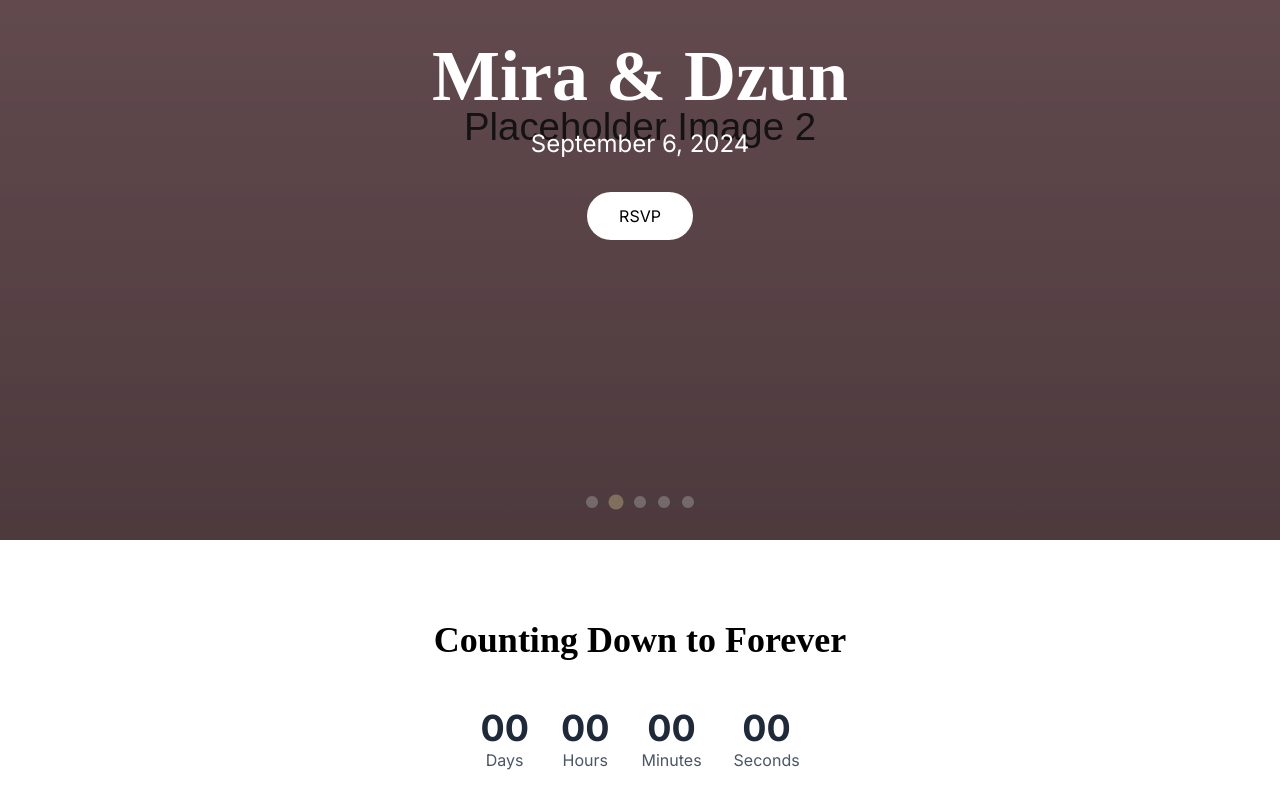
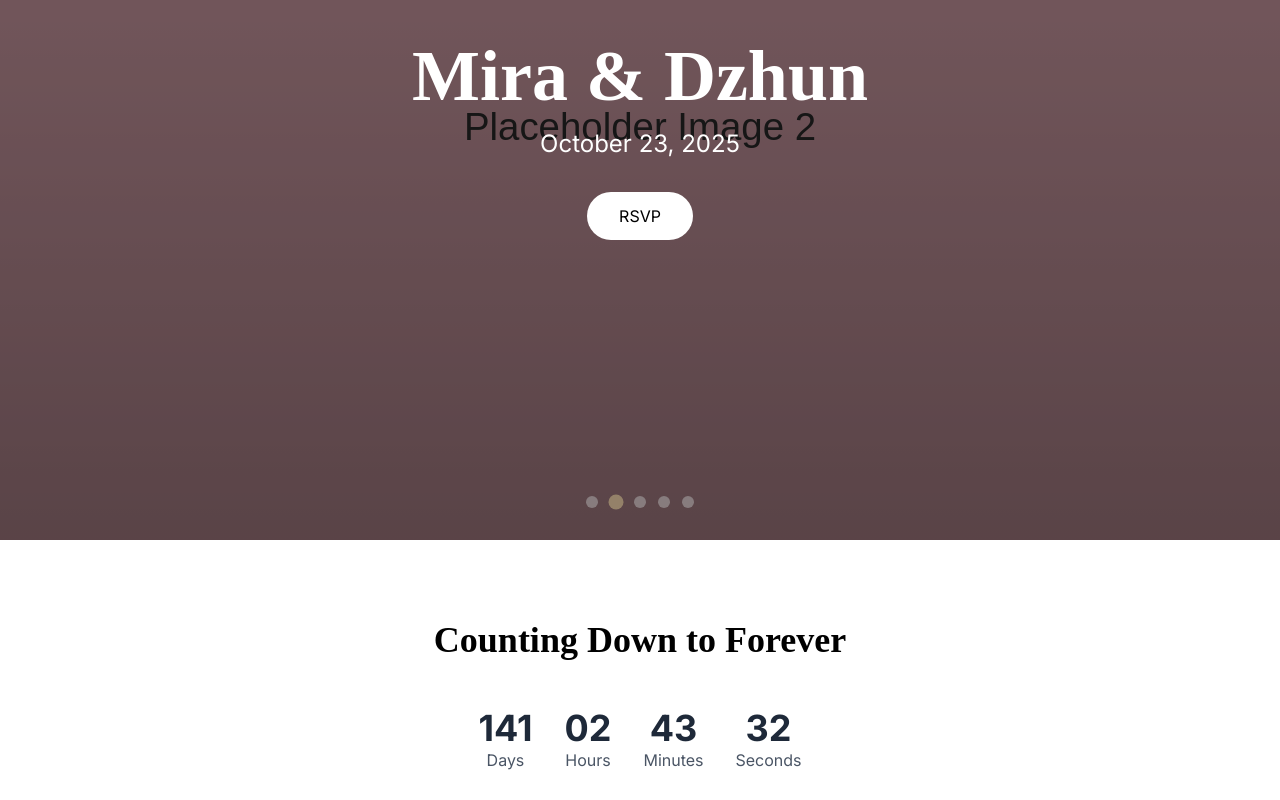
Before and after one commit to itsme-albert/wedding-web, a Next.js app: page / in a window 1280 px wide. Shown: the part 260-1060 px from the top of the page. Built offline with nearby package versions, Linux system fonts and the light colour scheme.

Commit message:
Update wedding details and carousel image in the homepage; change wedding date to October 23, 2025

```diff
--- a/app/page.tsx
+++ b/app/page.tsx
@@ -11,11 +11,13 @@ export default function Home() {
         <div className="absolute inset-0">
           <Carousel />
         </div>
-        <div className="absolute inset-0 bg-black/40" />
+        <div className="absolute inset-0 bg-black/30" />
         <div className="relative z-10 h-full flex items-center justify-center text-center text-white">
           <div>
-            <h1 className="text-5xl md:text-7xl font-bold mb-4">Mira & Dzun</h1>
-            <p className="text-xl md:text-2xl mb-8">September 6, 2024</p>
+            <h1 className="text-5xl md:text-7xl font-bold mb-4">
+              Mira & Dzhun
+            </h1>
+            <p className="text-xl md:text-2xl mb-8">October 23, 2025</p>
             <div className="flex justify-center gap-4">
               <a
                 href="#rsvp"
--- a/components/carousel.tsx
+++ b/components/carousel.tsx
@@ -5,7 +5,7 @@ import Image from "next/image";
 
 const slides = [
   {
-    src: "/images/couple-1.svg",
+    src: "/images/sample-pic.jpg",
     alt: "Mira and Dzun together",
   },
   {
--- a/components/countdown.tsx
+++ b/components/countdown.tsx
@@ -18,7 +18,7 @@ export function Countdown() {
   });
 
   useEffect(() => {
-    const weddingDate = new Date("2024-09-06T15:30:00");
+    const weddingDate = new Date("2025-10-23T00:00:00+08:00");
 
     const calculateTimeLeft = () => {
       const difference = +weddingDate - +new Date();
```
Also changed, not shown: public/images/sample-pic.jpg (added).
